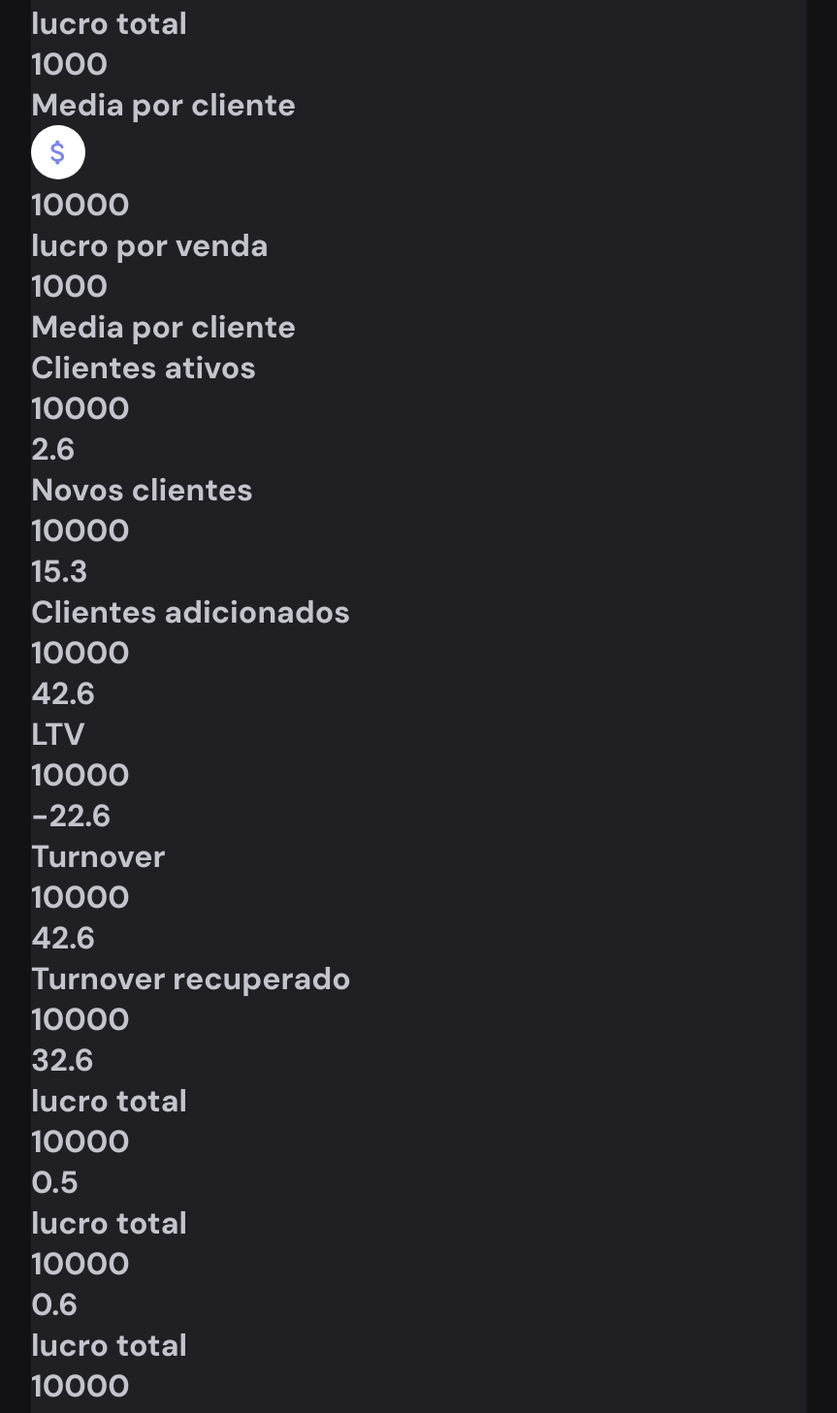
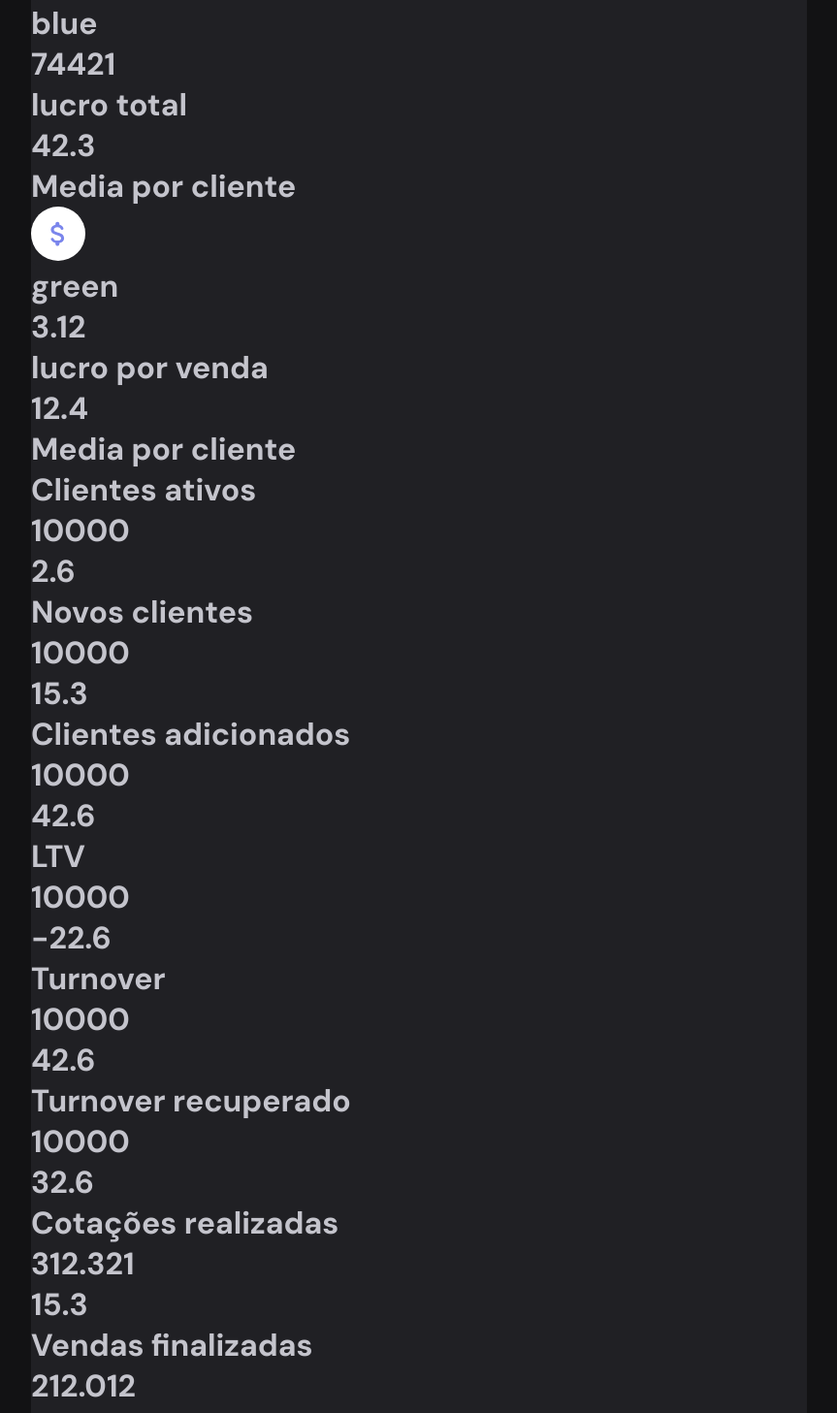
Before and after one commit to andreapmacedo/pex-dashboard, a React (Vite) app: page / in a window 1280 px wide. Shown: the part 361-1818 px from the top of the page at 97% size, without its empty margins (352-1215 px from the left). Built offline with nearby package versions, Linux system fonts and the light colour scheme.

Commit message:
feat: Adiciona o atributo de cor do 'big card'.

```diff
--- a/src/components/BigBalanceCard.jsx
+++ b/src/components/BigBalanceCard.jsx
@@ -1,11 +1,12 @@
 import dollar_sign from '../assets/dollar_sign.svg';
 import styles from './Sidebar.module.css';
 
-export function BigBalanceCard({ title, amount, avarage }) {
+export function BigBalanceCard({ title, amount, avarage, cardColor }) {
 
   return (
     <sidebar className={styles.sidebar}>
       <img src={dollar_sign} alt={'icon dollar'} />
+      <h1>{cardColor}</h1>
       <h1>{amount}</h1>
       <h1>{title}</h1>
       <h1>{avarage}</h1>
--- a/src/components/Wrapper.jsx
+++ b/src/components/Wrapper.jsx
@@ -8,12 +8,13 @@ import * as data from '../data';
 export function Wrapper() {
   return (
     <sidebar className={styles.sidebar}>
-      {data.bigBalance.map(({ title, amount, avarage }, index) => (
+      {data.bigBalance.map(({ title, amount, avarage, cardColor }, index) => (
         <BigBalanceCard
           key={index}
           title={title}
           amount={amount}
           avarage={avarage}
+          cardColor={cardColor}
         />
       ))}
       {data.smallBalance.map(({ title, amount, percent }, index) => (
--- a/src/data/index.jsx
+++ b/src/data/index.jsx
@@ -30,18 +30,21 @@ export const menuElements = [
 export const bigBalance = [
   {
     title: 'receita total',
-    amount: 10000,
-    avarage: 1000,
+    amount: 312321,
+    avarage: 67.2,
+    cardColor: 'red'
   },
   {
     title: 'lucro total',
-    amount: 10000,
-    avarage: 1000,
+    amount: 74421,
+    avarage: 42.3,
+    cardColor: 'blue'
   },
   {
     title: 'lucro por venda',
-    amount: 10000,
-    avarage: 1000,
+    amount: 3.12,
+    avarage: 12.4,
+    cardColor: 'green'
   },
 ];
 
@@ -80,19 +83,24 @@ export const smallBalance = [
 
 export const midBalance = [
   {
-    title: 'lucro total',
-    amount: 10000,
-    percent: 0.5,
+    title: 'Cotações realizadas',
+    amount: 312.321,
+    percent: 15.3,
   },
   {
-    title: 'lucro total',
-    amount: 10000,
-    percent: 0.6,
+    title: 'Vendas finalizadas',
+    amount: 212.012,
+    percent: 15.3,
   },
   {
-    title: 'lucro total',
-    amount: 10000,
-    percent: 0.3,
+    title: 'Cotações não concluídas',
+    amount: 42.021,
+    percent: 15.3,
+  },
+  {
+    title: 'Cotações não respondidas',
+    amount: 3.122,
+    percent: 15.3,
   },
 ];
 
```
